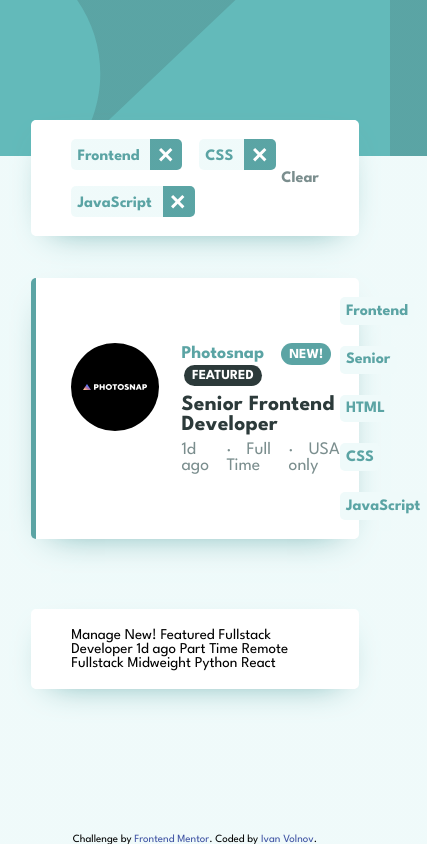
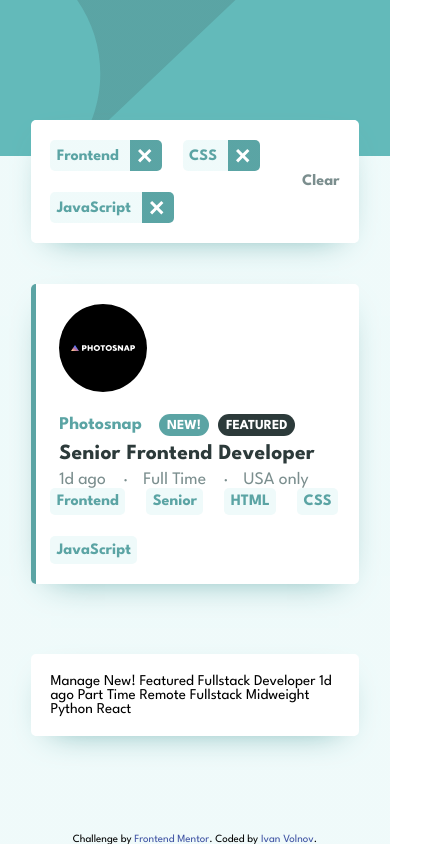
Before and after one commit to IvanVolnov/static-job-listings-master, a plain HTML site: page index.html in a window 390 px wide. Shown: the whole page, 427 px wide, since content can reach past the window. Drawn offline with Linux system fonts and the light colour scheme.

Commit message:
started mobile css styling

```diff
--- a/index.html
+++ b/index.html
@@ -18,7 +18,7 @@
   </head>
   <body>
     <div class="content-block filter-block">
-      <ul id="tags-list">
+      <ul class="tags-list">
         <li class="tag filter">Frontend</li>
         <li class="tag filter">CSS</li>
         <li class="tag filter">JavaScript</li>
@@ -47,7 +47,7 @@
             </ul>
           </div>
         </div>
-        <hr class="hidden" />
+        <hr />
         <ul class="tags-list">
           <li class="tag">Frontend</li>
           <li class="tag">Senior</li>
--- a/style.css
+++ b/style.css
@@ -152,6 +152,7 @@ main {
   flex-direction: row;
   gap: 1.5em;
   justify-content: center;
+  margin-right: 1rem;
 }
 
 /* JOB Content */
@@ -211,11 +212,15 @@ h1 {
 .property {
   color: var(--color-dark-grayish);
   font-size: 1.1rem;
+  white-space: nowrap;
 }
 
 .property:nth-child(n + 2)::before {
   content: "·";
   padding-right: 0.88em;
+}
+hr {
+  display: none;
 }
 .tags-list {
   display: flex;
@@ -235,3 +240,16 @@ footer {
 .attribution a {
   color: hsl(228, 45%, 44%);
 }
+
+@media only screen and (max-width: 1100px) {
+  .content-block {
+    padding: 1.25rem 0.9rem;
+  }
+
+  .job-offer {
+    flex-direction: column;
+  }
+  .info-container {
+    flex-direction: column;
+  }
+}
```
